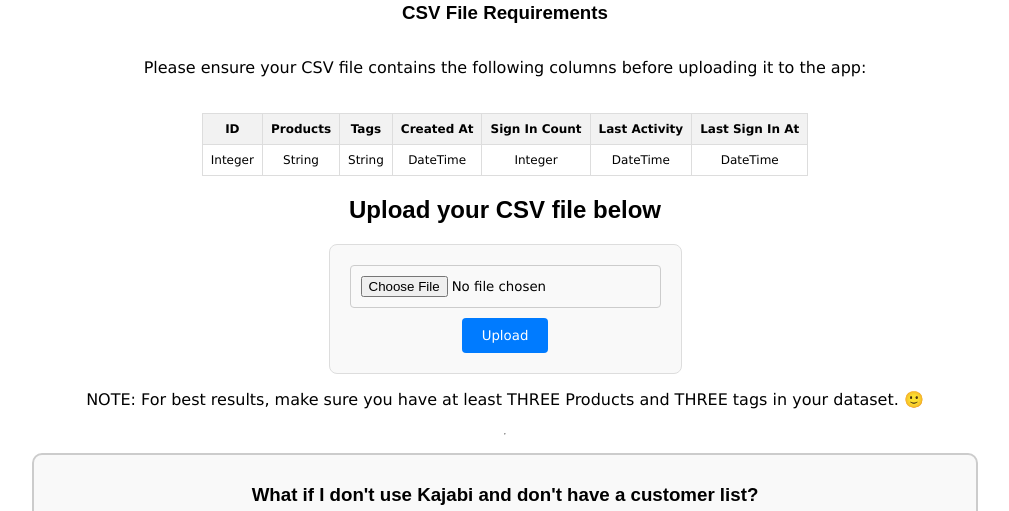
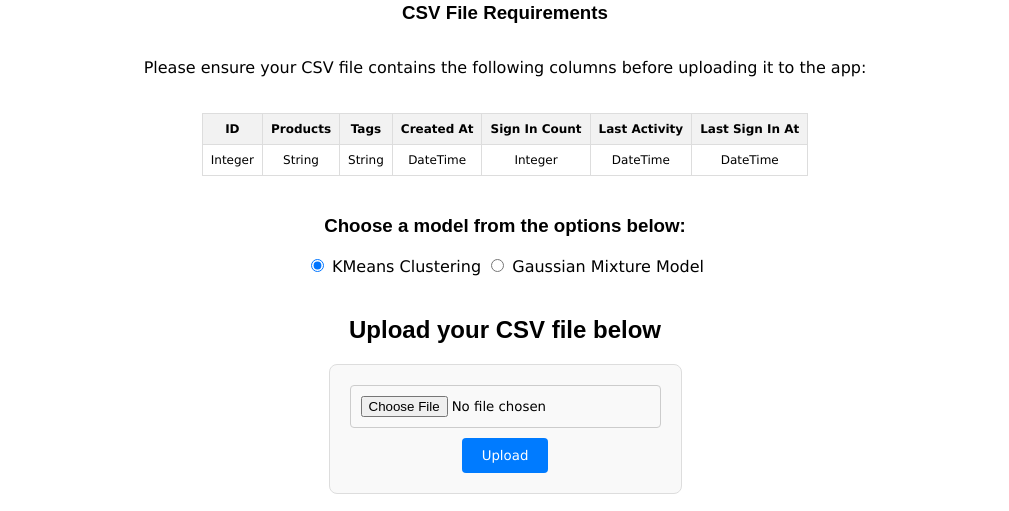
Before and after one commit to nkeblawi/nk-cust-segmentation, a Flask app: page / in a window 1280 px wide. Shown: the part 183-694 px from the top of the page, without its empty margins (135-1144 px from the left). Run offline with Flask 2, Linux system fonts and the light colour scheme; parts of the project's set-up code (start-up, migrations or seed data) failed here and were passed over.

Commit message:
Front-end update

```diff
--- a/app.py
+++ b/app.py
@@ -47,6 +47,10 @@ def upload_file():
     if file.filename == "":
         return "No selected file"
     if file:
+
+        # Get the selected model
+        model_choice = request.form.get("model", "kmeans")
+
         # Read the CSV file
         df = pd.read_csv(file)
 
@@ -59,7 +63,14 @@ def upload_file():
             return f"Error processing file: {str(e)}"
 
         # Run the model on the transformed data
-        clusters_3d = kmeans_model.predict(X_pca_3d)
+        if model_choice == "kmeans":
+            clusters_3d = kmeans_model.predict(X_pca_3d)
+        elif model_choice == "gmm":
+            clusters_3d = gmm_model.predict(X_pca_3d)
+        else:
+            return "Invalid model choice"
+
+        # Score the model output
         score_3d = silhouette_score(X_pca_3d, clusters_3d)
 
         # Add the cluster labels to the dataframe
@@ -75,7 +86,7 @@ def upload_file():
         df_merged.to_csv(output_file, index=False)
 
         # Create a 3D scatter plot
-        fig = plt.figure()
+        fig = plt.figure(figsize=(12, 8))
         ax = fig.add_subplot(111, projection="3d")
         scatter = ax.scatter(
             X_pca_3d[:, 0],
--- a/templates/index.html
+++ b/templates/index.html
@@ -38,6 +38,11 @@
                 </thead>
             </table>
         </div>
+        <div style="text-align: center; margin-top: 20px; margin-bottom: 20px;">
+            <h3>Choose a model from the options below:</h3>
+            <label><input type="radio" name="model" value="kmeans" checked> KMeans Clustering</label>
+            <label><input type="radio" name="model" value="gmm"> Gaussian Mixture Model</label>
+        </div>
         <h2>Upload your CSV file below</h1>
         <form action="/upload" method="post" enctype="multipart/form-data" class="upload-form">
             <input type="file" name="file" accept=".csv" class="file-input">
--- a/templates/results.html
+++ b/templates/results.html
@@ -14,7 +14,7 @@
     <div>
         {% if silhouette_score < 0 %}
             <p>&#128561; Oops, it looks like the clustering is really poor. Check your data preprocessing and clustering parameters, as the model might be misclassifying many data points.</p>
-        {% if silhouette_score < 0.25 %}
+        {% elif silhouette_score < 0.25 %}
             <p>&#128533; Hmm, something may not be right with your data. Are you uploading a .csv file specifically from Kajabi? If so, we need to double-check the data preprocessing steps.</p>
         {% elif silhouette_score < 0.50 %}
             <p>&#128528; Well, it looks like the model needs some work. But just to be sure, please double-check your data to make sure you have at least 300 entries to ensure statistically significant sampling. We also may need to try different clustering parameters.</p>
```
